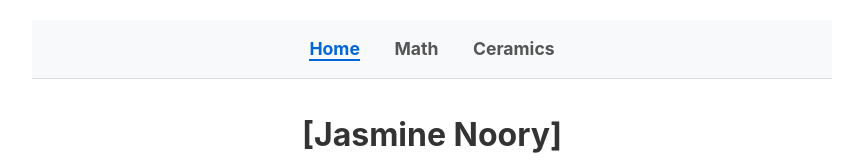
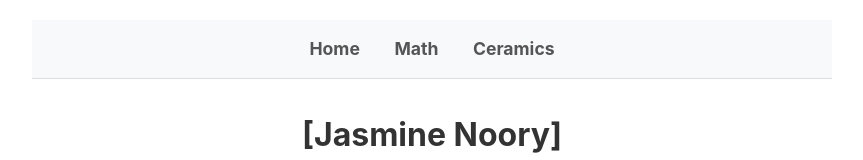
Before and after one commit to noory003/noory003.github.io, a plain HTML site: page index.html in a window 1280 px wide. Shown: the top 160 px of the page, without its empty margins (208-1071 px from the left). Drawn offline with Linux system fonts and the light colour scheme.

Commit message:
Update index.html

```diff
--- a/index.html
+++ b/index.html
@@ -57,7 +57,7 @@
 </head>
 <body>
     <nav>
-        <a href="index.html" class="current">Home</a>
+        <a href="index.html">Home</a>
         <a href="math.html">Math</a>
         <a href="ceramics.html">Ceramics</a>
     </nav>
```
